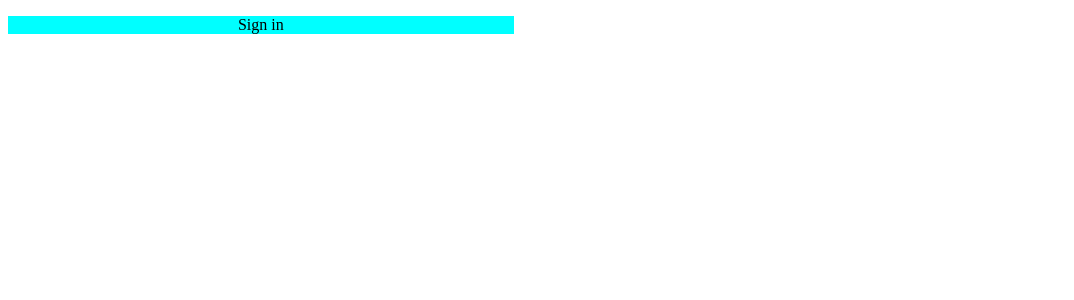
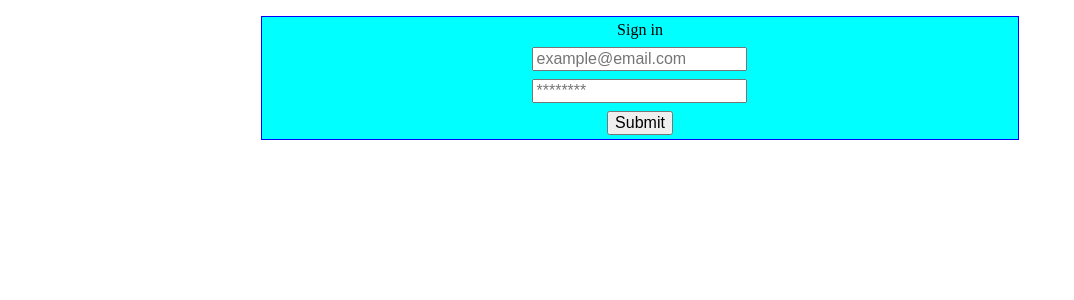
Before and after one commit to dejvik47/StartingWeb, a PHP site: page /sign_in.php in a window 1280 px wide. Shown: the part 72-372 px from the top of the page, without its empty margins (0-1074 px from the left). Run offline with PHP 8.4, Linux system fonts and the light colour scheme.

Commit message:
Sign in form
Basic preparation of sign in form
Just logical aspect, html + css

```diff
--- a/sign_in.css
+++ b/sign_in.css
@@ -1,9 +1,21 @@
 .container{
     background-color: aqua;
-    max-width: 40%;
-    max-height: 60%;
+    max-width: 60%;
+    max-height: 80%;
     position: relative;
+    margin: auto;
+}
+
+.formSign{
     display: flex;
     justify-content: center;
     align-items: center;
+    border: 1px solid blue;
+    flex-direction: column;
+
 }
+
+.formSign *{
+    margin: 0.25rem;
+    font-size: medium;
+}
--- a/sign_in.php
+++ b/sign_in.php
@@ -11,8 +11,12 @@
         <?php include "header.html";?>
 
         <div class="container">
-            <form class=""action="POST">
+            <form class="formSign" action="POST">
                 <span>Sign in</span>
+
+                <input type="email" name="userEmail" id="userEmail" placeholder="example@email.com">
+                <input type="password" name="userPassword" id="userPassword" placeholder="********">
+                <input type="submit" name="submitUser" id="submitUser">
             </form>
         </div>
     </body>
```
Also changed, not shown: README.md.
